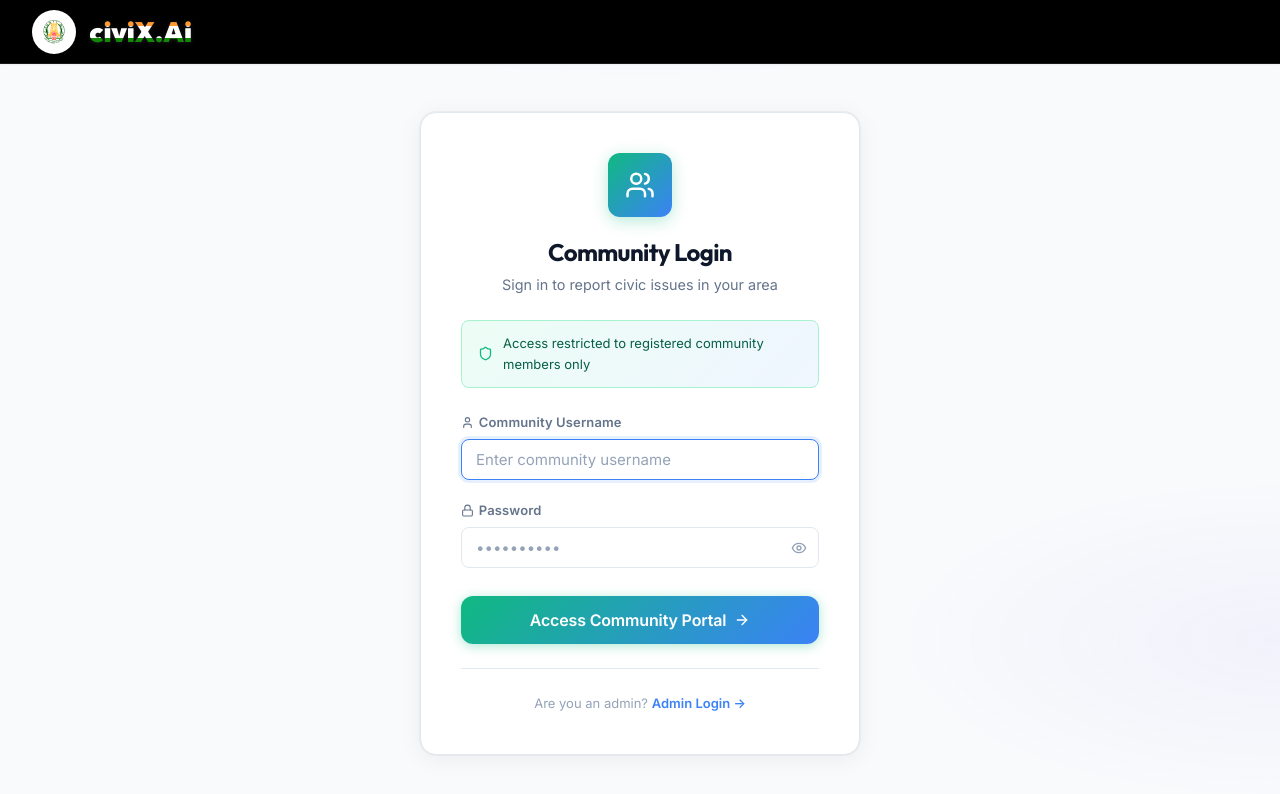
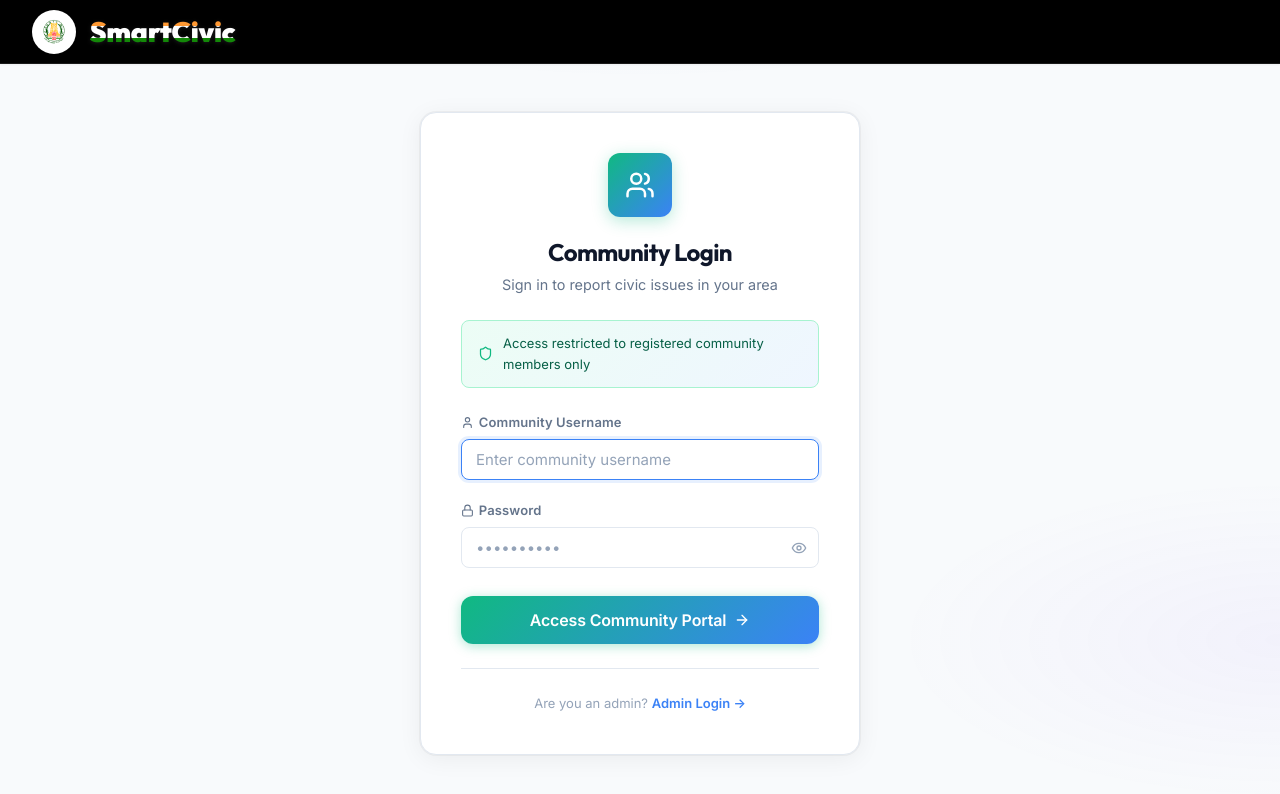
Before and after one commit to Mugilan-md/Smart-Civic-Issue-System, a React (Vite) app: page /public-login in a window 1280 px wide. Shown: the top 794 px of the page. Built offline with nearby package versions, Linux system fonts and the light colour scheme.

Commit message:
Revert "Rename project to civiX.Ai in branding and settings"
This reverts commit 0cd33e2e6de4096e557ace33aa3d5bd814e6fe28.

```diff
--- a/index.html
+++ b/index.html
@@ -4,7 +4,7 @@
     <meta charset="UTF-8" />
     <link rel="icon" type="image/png" href="/tn-logo.png" />
     <meta name="viewport" content="width=device-width, initial-scale=1.0" />
-    <title>civiX.Ai - Smart Civic Issue System</title>
+    <title>Smart Civic Issue System</title>
   </head>
   <body>
     <div id="root"></div>
--- a/package.json
+++ b/package.json
@@ -1,5 +1,5 @@
 {
-  "name": "civix-ai",
+  "name": "smart-civic-system",
   "version": "1.0.0",
   "scripts": {
     "dev": "vite",
--- a/src/components/Navbar.jsx
+++ b/src/components/Navbar.jsx
@@ -33,7 +33,7 @@ function Navbar() {
             onError={(e) => { e.target.style.display = 'none'; }}
           />
           <span className="brand-text">
-            civiX.Ai
+            SmartCivic
           </span>
         </Link>
 
```
